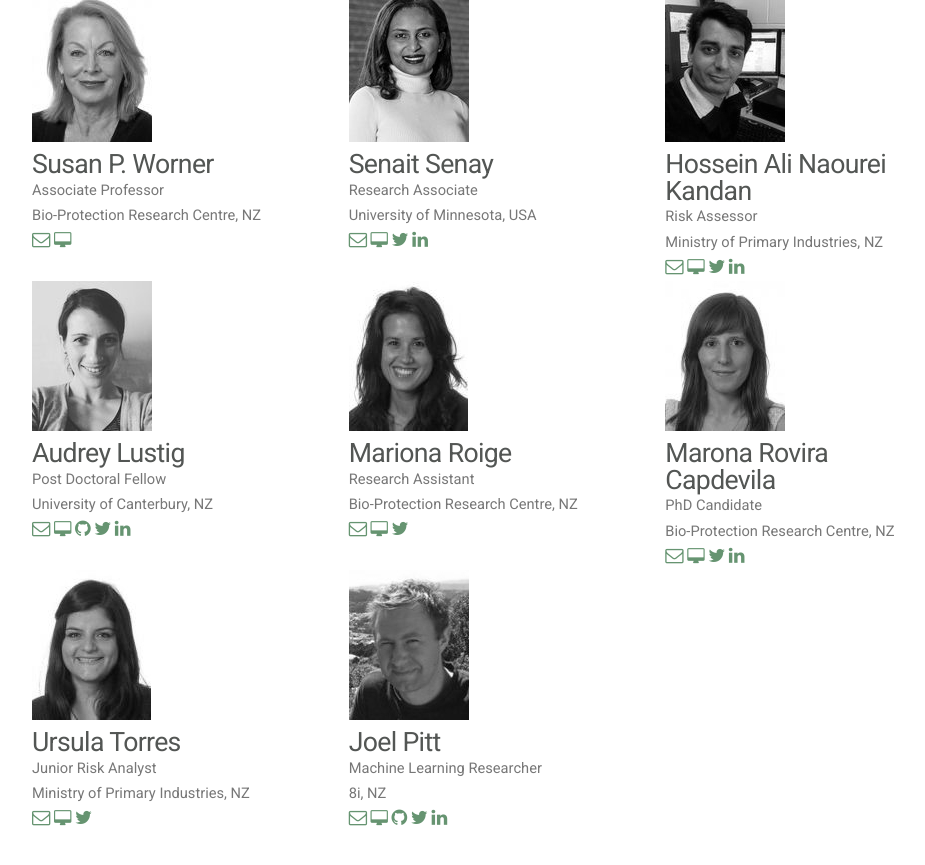
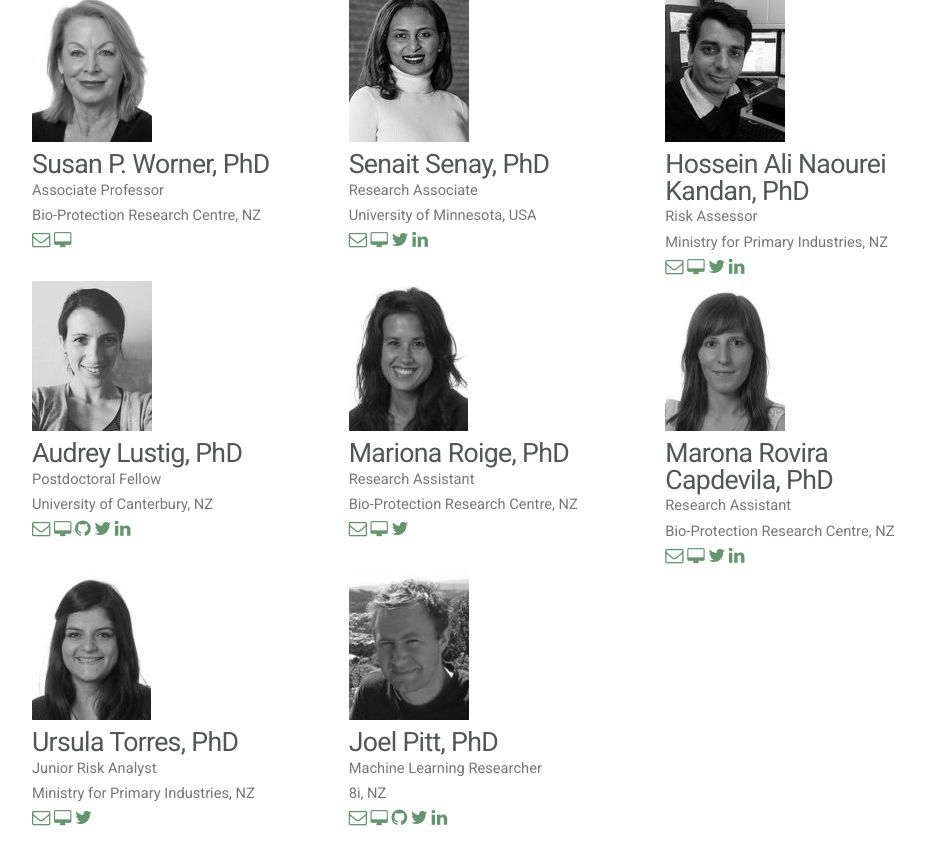
Before and after one commit to BPRC-EcoInformatics/BPRC-EcoInformatics.github.io, a Jekyll site: the page built from Members/index.html, in a window 1280 px wide and 1400 px high, cut to the strip 395-1312 px from the top of the window. Shown: the top 865 px of the strip, without its empty margins (158-1083 px from the left). Built offline with Jekyll 4.4.1, drawn with Linux system fonts in a browser that asks for light colours; nearby versions of some CDN libraries.

Commit message:
Add files via upload

```diff
--- a/Members/index.html
+++ b/Members/index.html
@@ -12,7 +12,7 @@ layout: default
 						<div class="row">
 			<section class="4u">
 				<class="image full"><img src="/assets/images/Sue.jpg" alt="">
-				<h3>Susan P. Worner</h3>
+				<h3>Susan P. Worner, PhD</h3>
 				<h4>Associate Professor</h4>
 				<h4>Bio-Protection Research Centre, NZ</h4>
 				<span class="pennant"><a href="mailto:Susan.Worner@lincoln.ac.nz" ><span class="fa fa-envelope-o"></span></a> <a href="http://bioprotection.org.nz/users/sue-worner" ><span class="fa fa-desktop" style="font-size:13px;" ></span></a></span>
@@ -20,7 +20,7 @@ layout: default
 			</section>
 			<section class="4u">
 				<class="image full"><img src="/assets/images/Senait.jpg" alt="">
-				<h3>Senait Senay</h3>
+				<h3>Senait Senay, PhD</h3>
 				<h4>Research Associate</h4>
 				<h4>University of Minnesota, USA</h4>
 				<span class="pennant"><a href="mailto:ssenay@umn.edu" ><span class="fa fa-envelope-o"></span></a> <a href="http://www.instepp.umn.edu/about-us/people/senait-senay"><span class="fa fa-desktop" style="font-size:13px;"></span></a> <a href="http://twitter.com/TNBAngel" ><span class="fa fa-twitter"></span></a> <a href="http://www.linkedin.com/in/senait-d-senay-015a9229" ><span class="fa fa-linkedin"></span></a></span>
@@ -28,43 +28,43 @@ layout: default
 			</section>
 			<section class="4u">
 				<class="image full"><img src="/assets/images/Hossein.jpg" alt="">
-				<h3>Hossein Ali Naourei Kandan</h3>
+				<h3>Hossein Ali Naourei Kandan, PhD</h3>
 				<h4>Risk Assessor</h4>
-				<h4>Ministry of Primary Industries, NZ</h4>
+				<h4>Ministry for Primary Industries, NZ</h4>
 				<span class="pennant"><a href="mailto:ssenay@umn.edu" ><span class="fa fa-envelope-o"></span></a> <a href="http://www.researchgate.net/profile/Hossein_Narouei_Khandan"><span class="fa fa-desktop" style="font-size:13px;"></span></a> <a href="http://twitter.com/Hank_Narouei" ><span class="fa fa-twitter"></span></a> <a href="http://www.linkedin.com/in/hossein-narouei-khandan-84a61930" ><span class="fa fa-linkedin"></span></a></span>
 			</section>
 
 			<section class="4u">
 				<class="image full"><img src="/assets/images/Audrey.jpg" alt="">
-				<h3>Audrey Lustig</h3>
-				<h4>Post Doctoral Fellow</h4>
+				<h3>Audrey Lustig, PhD</h3>
+				<h4>Postdoctoral Fellow</h4>
 				<h4>University of Canterbury, NZ</h4>
-				<span class="pennant"><a href="mailto:Audrey.Lustig@canterbury.ac.nz" ><span class="fa fa-envelope-o"></span></a> <a href="http://www.audreylustig.portfoliobox.me" ><span class="fa fa-desktop" style="font-size:13px;" ></span></a> <a href="http://github.com/AudreyL" ><span class="fa fa-github"></span></a> <a href="http://twitter.com/GustilyLu" ><span class="fa fa-twitter"></span></a> <a href="http://www.linkedin.com/in/audrey-lustig-b8221952" ><span class="fa fa-linkedin"></span></a> </span>
+				<span class="pennant"><a href="mailto:Audrey.Lustig@canterbury.ac.nz " ><span class="fa fa-envelope-o"></span></a> <a href="http://www.audreylustig.portfoliobox.me" ><span class="fa fa-desktop" style="font-size:13px;" ></span></a> <a href="http://github.com/AudreyL" ><span class="fa fa-github"></span></a> <a href="http://twitter.com/GustilyLu" ><span class="fa fa-twitter"></span></a> <a href="http://www.linkedin.com/in/audrey-lustig-b8221952" ><span class="fa fa-linkedin"></span></a> </span>
 			</section>
 			<section class="4u">
 				<class="image full"><img src="/assets/images/Mariona.jpg" alt="">
-				<h3>Mariona Roige</h3>
+				<h3>Mariona Roige, PhD</h3>
 				<h4>Research Assistant</h4>
 				<h4>Bio-Protection Research Centre, NZ</h4>
 				<span class="pennant"><a href="mailto:Mariona.Roige@lincolnuni.ac.nz " ><span class="fa fa-envelope-o"></span></a> <a href="http://bioprotection.org.nz/users/mariona-roige" ><span class="fa fa-desktop" style="font-size:13px;" ></span></a> <a href="http://twitter.com/CinaOxitocina" ><span class="fa fa-twitter"></span></a> </span>
 			</section>
 			<section class="4u">
 				<class="image full"><img src="/assets/images/Marona.jpg" alt="">
-				<h3>Marona Rovira Capdevila</h3>
-				<h4>PhD Candidate</h4>
+				<h3>Marona Rovira Capdevila, PhD</h3>
+				<h4>Research Assistant</h4>
 				<h4>Bio-Protection Research Centre, NZ</h4>
-				<span class="pennant"><a href="mailto:Mariadelmar.rovira@gmail.com " ><span class="fa fa-envelope-o"></span></a> <a href="http://bioprotection.org.nz/users/marona-rovira-capdevila" ><span class="fa fa-desktop" style="font-size:13px;" ></span></a> <a href="http://twitter.com/maronarovira" ><span class="fa fa-twitter"></span></a> <a href="http://www.linkedin.com/in/maria-del-mar-rovira-capdevila-a84b924a" ><span class="fa fa-linkedin"></span></a></span>
+				<span class="pennant"><a href="mailto:Marona.RoviraCapdevila@lincolnuni.ac.nz " ><span class="fa fa-envelope-o"></span></a> <a href="http://bioprotection.org.nz/users/marona-rovira-capdevila" ><span class="fa fa-desktop" style="font-size:13px;" ></span></a> <a href="http://twitter.com/maronarovira" ><span class="fa fa-twitter"></span></a> <a href="http://www.linkedin.com/in/maria-del-mar-rovira-capdevila-a84b924a" ><span class="fa fa-linkedin"></span></a></span>
 			</section>
 			<section class="4u">
 				<class="image full"><img src="/assets/images/Ursula.jpg" alt="">
-				<h3>Ursula Torres</h3>
+				<h3>Ursula Torres, PhD</h3>
 				<h4>Junior Risk Analyst</h4>
-				<h4>Ministry of Primary Industries, NZ</h4>
-				<span class="pennant"><a href="mailto:Ursula.Torres@lincolnuni.ac.nz " ><span class="fa fa-envelope-o"></span></a> <a href="http://bioprotection.org.nz/users/ursula-torres" ><span class="fa fa-desktop" style="font-size:13px;" ></span></a> <a href="http://twitter.com/ursula_torres_m" ><span class="fa fa-twitter"></span></a></span>
+				<h4>Ministry for Primary Industries, NZ</h4>
+				<span class="pennant"><a href="mailto:Ursula.Torres.m@gmail.com " ><span class="fa fa-envelope-o"></span></a> <a href="http://bioprotection.org.nz/users/ursula-torres" ><span class="fa fa-desktop" style="font-size:13px;" ></span></a> <a href="http://twitter.com/ursula_torres_m" ><span class="fa fa-twitter"></span></a></span>
 			</section>
 			<section class="4u">
 				<class="image full"><img src="/assets/images/Joel.jpg" alt="">
-				<h3>Joel Pitt</h3>
+				<h3>Joel Pitt, PhD</h3>
 				<h4>Machine Learning Researcher</h4>
 				<h4>8i, NZ</h4>
 				<span class="pennant"><a href="mailtojoel.pitt@gmail.com " ><span class="fa fa-envelope-o"></span></a> <a href="http://ferrouswheel.me/" ><span class="fa fa-desktop" style="font-size:13px;" ></span></a> <a href="http://github.com/ferrouswheel" ><span class="fa fa-github"></span></a> <a href="http://twitter.com/ferrouswheel" ><span class="fa fa-twitter"></span></a> <a href="http://www.linkedin.com/in/joelpitt" ><span class="fa fa-linkedin"></span></a></span>
```
